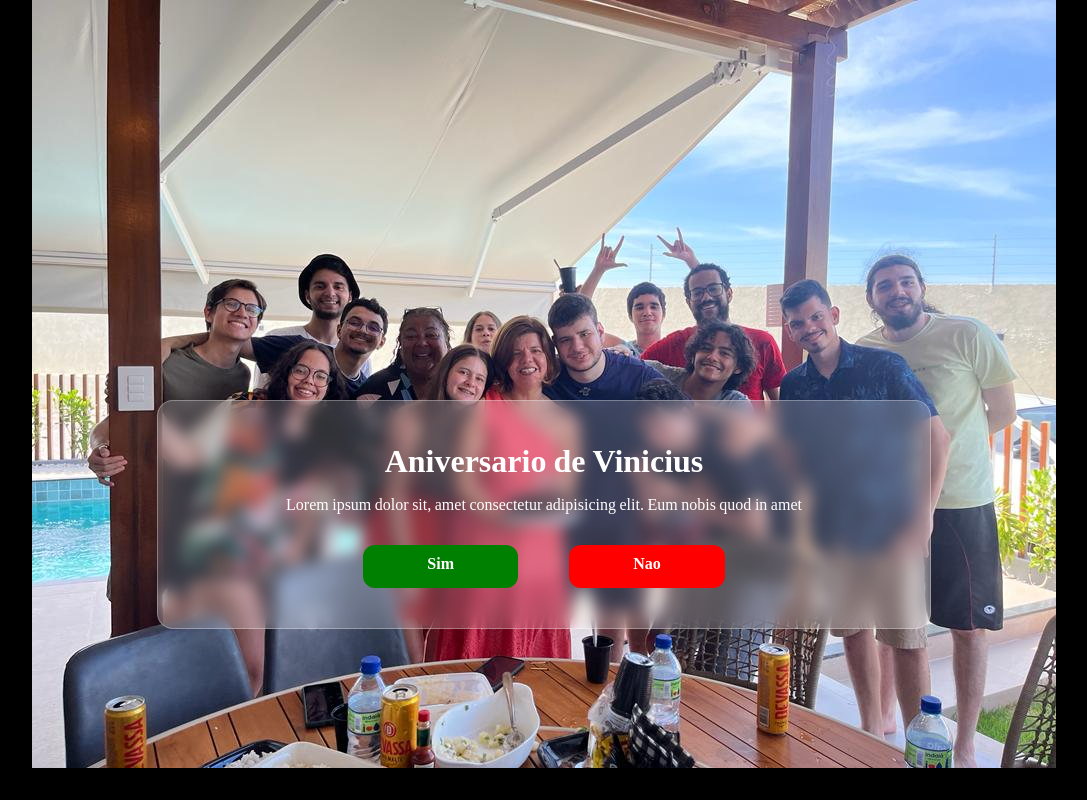
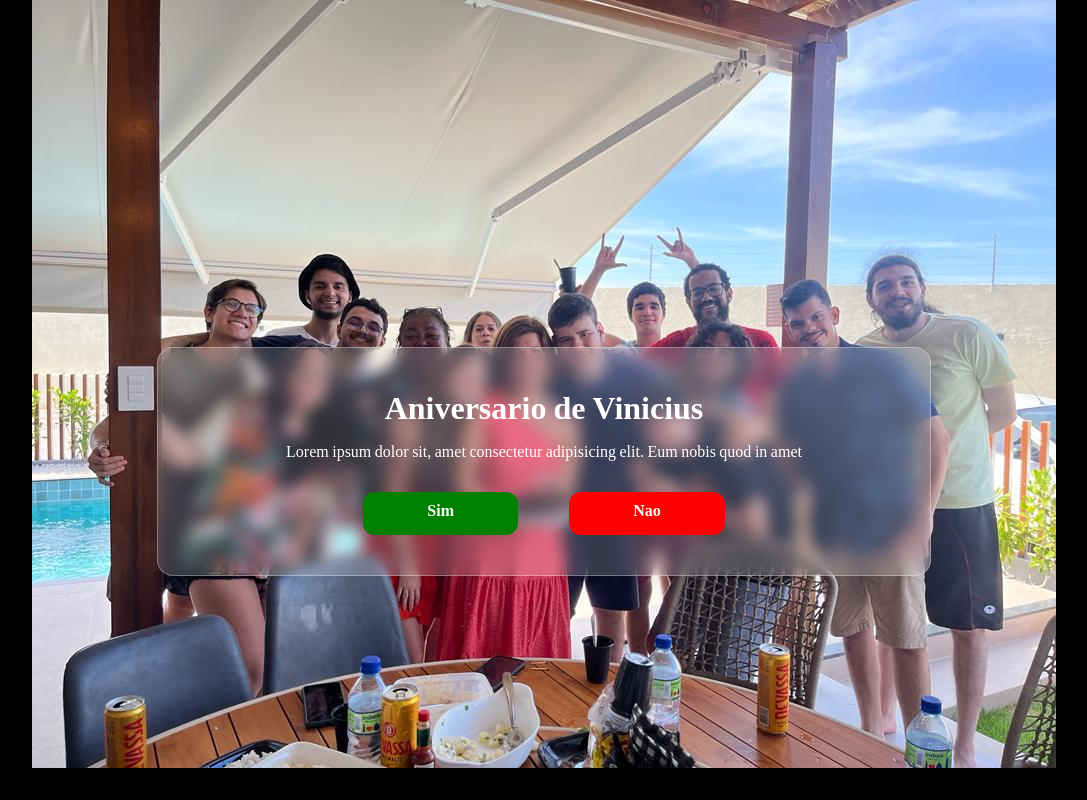
Before and after one commit to vinicius-pascoal/invito-2024, a plain HTML site: page index.html in a window 1280 px wide. Shown: the whole page, without its empty margins (96-1183 px from the left). Drawn offline with Linux system fonts and the light colour scheme.

Commit message:
altura da caixa

```diff
--- a/css/style.css
+++ b/css/style.css
@@ -20,7 +20,7 @@ body {
   backdrop-filter: blur(7.7px);
   -webkit-backdrop-filter: blur(7.7px);
   border: 1px solid rgba(255, 255, 255, 0.31);
-  margin: 50svh 15svw 0;
+  margin: 30% 15svw 0;
   color: rgb(255, 255, 255);
   font-family: "Noto Serif Ahom", serif;
   font-weight: 400;
@@ -32,6 +32,7 @@ body {
   align-items: center;
   width: fit-content;
 }
+
 
 .caixa p {
   margin-bottom: 3svh;
```
